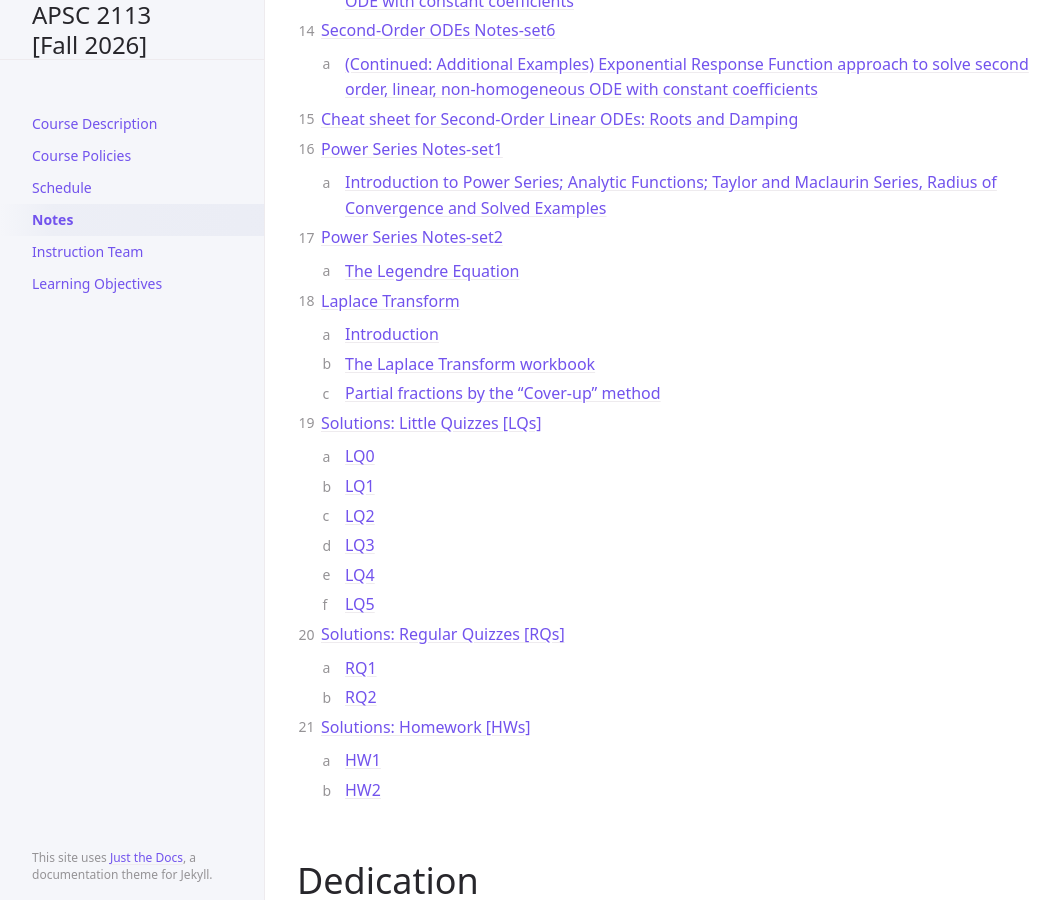
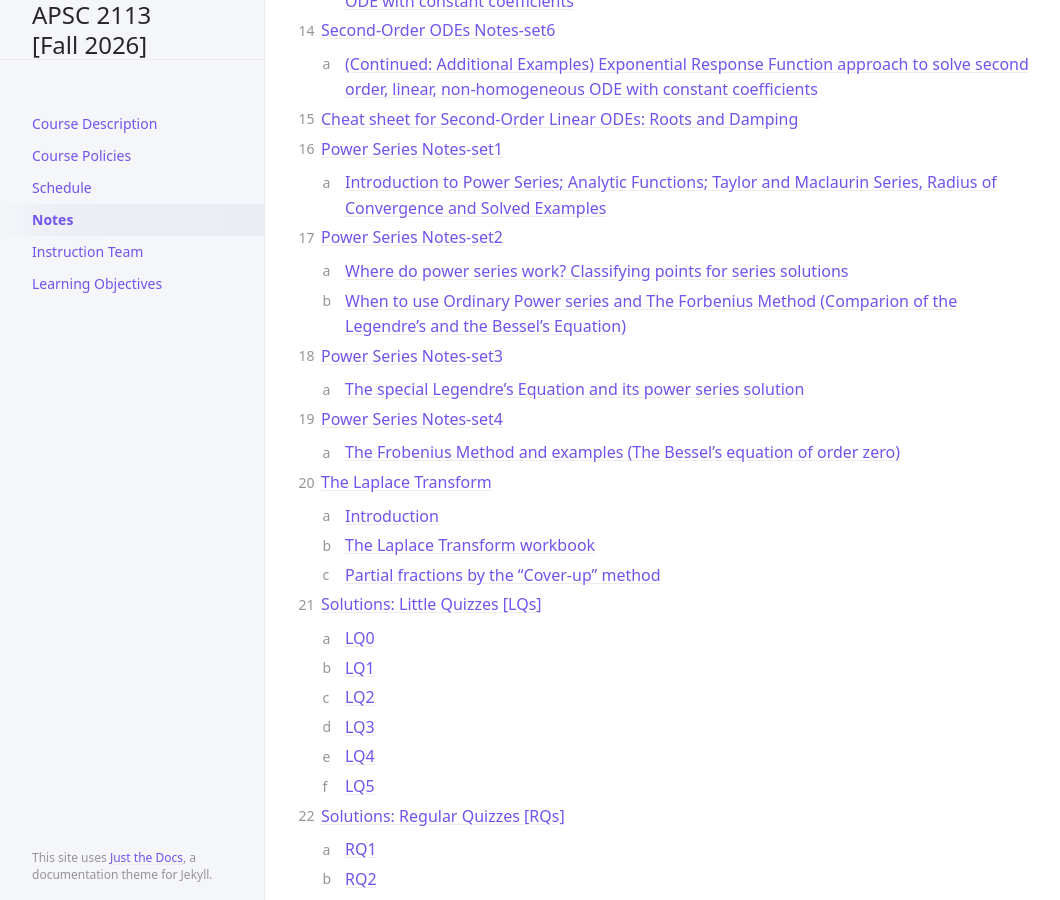
Before and after one commit to gwu-apsc2113/fall2026, a Jekyll site: the page built from docs/Notes/index.md, in a window 1280 px wide and 900 px high, scrolled down 1326 px. Shown: the whole window, without its empty margins (107-1167 px from the left). Built offline with Jekyll 4.4.1, drawn with Linux system fonts in a browser that asks for light colours; cached includes are drawn as plain includes; some of the changed text lies outside the part shown.

Commit message:
Commit-1 11/12/2026

```diff
--- a/docs/Notes/index.md
+++ b/docs/Notes/index.md
@@ -185,14 +185,31 @@ nav_order: 4
 </div>
 
 # Power Series Notes-set2
-## The Legendre Equation
+## Where do power series work? Classifying points for series solutions
+## When to use Ordinary Power series and The Forbenius Method (Comparion of the Legendre's and the Bessel's Equation)
 <div class="pdf-container" style="position: relative; width: 100%; height: 80vh;">
   <iframe src="{{ '/docs/Notes/PowerSeries_Notes-set2.pdf' | relative_url }}" width="100%" height="100%" style="border: none;">
     This browser does not support PDFs. Please download the PDF to view it: <a href="{{ '/docs/Notes/PowerSeries_Notes-set2.pdf' | relative_url }}">Download PDF</a>
   </iframe>
 </div>
 
-# Laplace Transform
+# Power Series Notes-set3
+## The special Legendre's Equation and its power series solution
+<div class="pdf-container" style="position: relative; width: 100%; height: 80vh;">
+  <iframe src="{{ '/docs/Notes/PowerSeries_Notes-set3.pdf' | relative_url }}" width="100%" height="100%" style="border: none;">
+    This browser does not support PDFs. Please download the PDF to view it: <a href="{{ '/docs/Notes/PowerSeries_Notes-set3.pdf' | relative_url }}">Download PDF</a>
+  </iframe>
+</div>
+
+# Power Series Notes-set4
+## The Frobenius Method and examples (The Bessel's equation of order zero)
+<div class="pdf-container" style="position: relative; width: 100%; height: 80vh;">
+  <iframe src="{{ '/docs/Notes/PowerSeries_Notes-set4.pdf' | relative_url }}" width="100%" height="100%" style="border: none;">
+    This browser does not support PDFs. Please download the PDF to view it: <a href="{{ '/docs/Notes/PowerSeries_Notes-set4.pdf' | relative_url }}">Download PDF</a>
+  </iframe>
+</div>
+
+# The Laplace Transform
 ## Introduction
 ## The Laplace Transform workbook
 <div class="pdf-container" style="position: relative; width: 100%; height: 80vh;">
```
Also changed, not shown: 12 other files.
